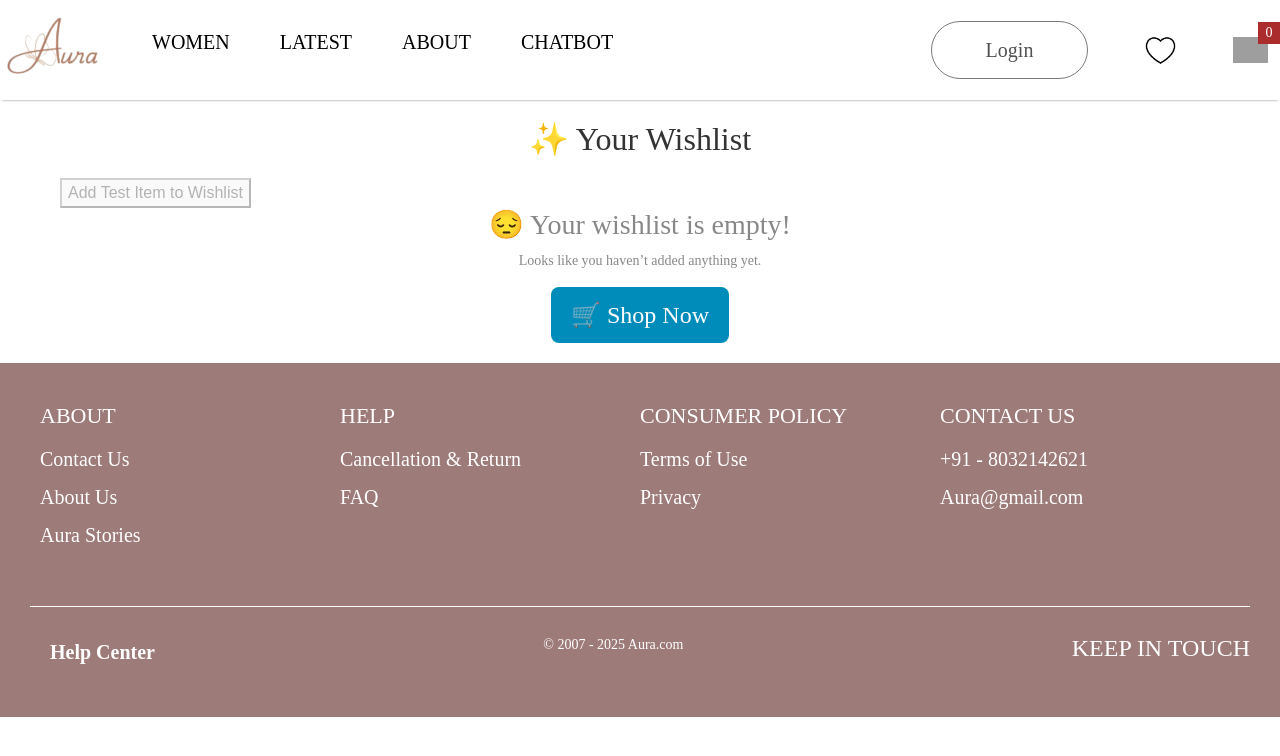
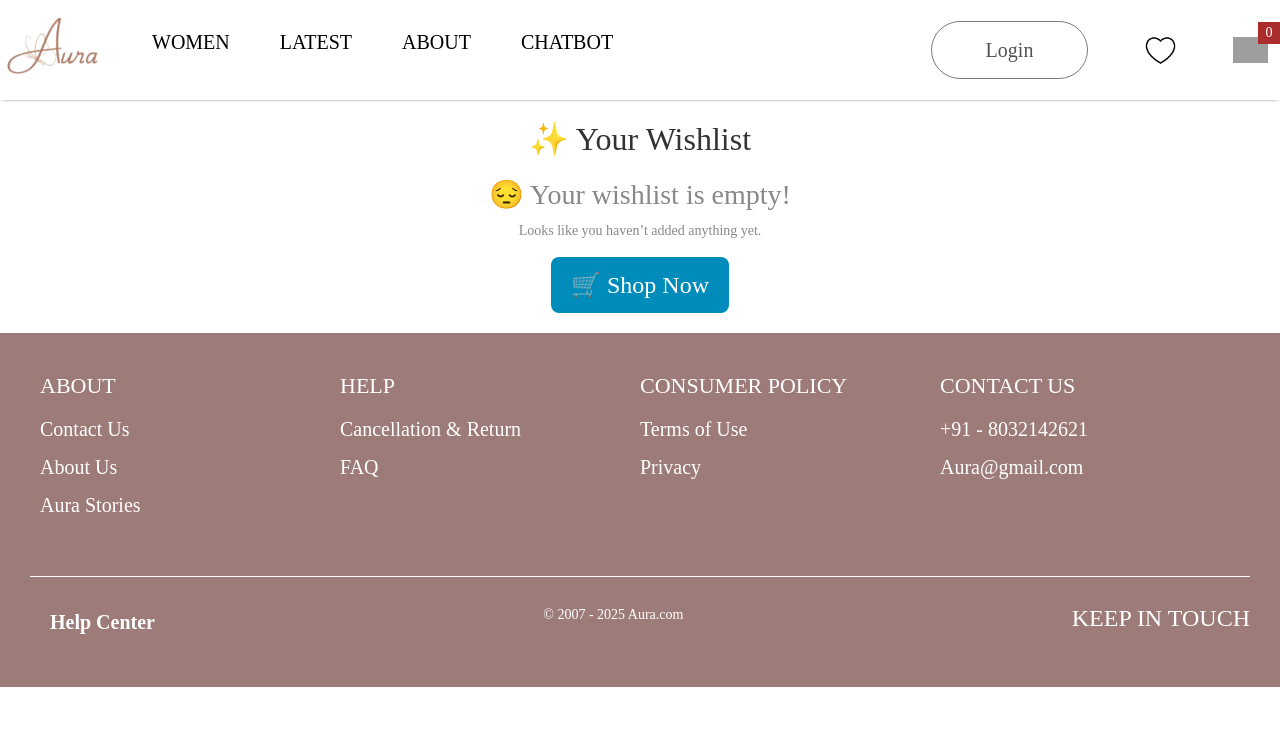
Before and after one commit to NandhanaRajeev/aura, a React (Create React App) app in the folder aura/: page /wishlist in a window 1280 px wide. Shown: the top 756 px of the page. Built offline with nearby package versions, Linux system fonts and the light colour scheme; grey boxes are pictures that could not be loaded.

Commit message:
new build

```diff
--- a/aura/src/Components/FilterPages/Card.js
+++ b/aura/src/Components/FilterPages/Card.js
@@ -103,9 +103,9 @@ const Card = ({ id, img, title, star, reviews, prevPrice, newPrice, company }) =
                         <del>{prevPrice}</del> {newPrice}
                     </div>
                     <div className="icon-container">
-                        <div className="wishlist">
+                        {/* <div className="wishlist">
                             <BsFillHeartFill className="wishlist-icon" />
-                        </div>
+                        </div> */}
                         <div
                             className={`bag ${isAddToCartDisabled ? "disabled" : ""}`}
                             onClick={isAddToCartDisabled ? null : handleAddToCart}
--- a/aura/src/Components/LandingPage/Wishlist/AddToWishlist.js
+++ b/aura/src/Components/LandingPage/Wishlist/AddToWishlist.js
@@ -3,47 +3,12 @@ import { BsTrash } from "react-icons/bs";
 import { Link } from "react-router-dom";
 import { WishlistContext } from "./WishlistContext";
 import { CartContext } from "../CartPage/CartContext";
-import { LoginContext } from "../../LoginContext";
 import "./AddToWishlist.css";
 
 const AddToWishlist = () => {
     const { wishlistItems, addToWishlist, removeFromWishlist, error, success } = useContext(WishlistContext);
     const { addToCart } = useContext(CartContext);
-    const { isLoggedIn } = useContext(LoginContext);
     const [isLoading, setIsLoading] = useState(null);
-    const [isAddingTestItem, setIsAddingTestItem] = useState(false);
-
-    const handleAddTestItem = async () => {
-        if (isAddingTestItem || !isLoggedIn) {
-            if (!isLoggedIn) alert("Please log in to add items to wishlist.");
-            return;
-        }
-
-        const testItem = {
-            id: 1, // Replace with a valid product ID from your backend
-            title: "Test Product",
-            image: "test-image.jpg",
-            price: 100,
-            prev_price: 150,
-            star: 4,
-            reviews: 10,
-        };
-        console.log("Attempting to add test item to wishlist:", testItem);
-        setIsAddingTestItem(true);
-
-        try {
-            const success = await addToWishlist(testItem);
-            console.log("Add test item result:", success);
-            if (success) {
-                alert("Test item added to wishlist!");
-            }
-        } catch (error) {
-            console.error("Error adding test item:", error);
-            alert("Failed to add test item.");
-        } finally {
-            setIsAddingTestItem(false);
-        }
-    };
 
     const handleRemove = async (productId) => {
         if (!window.confirm("Remove this item from your wishlist?")) return;
@@ -79,19 +44,12 @@ const AddToWishlist = () => {
             reviews: item.reviews,
         };
 
-        console.log("Adding to cart:", cartItem);
         setIsLoading(item.product_id);
         try {
-            const success = await addToCart(cartItem);
-            if (success) {
-                alert("Item added to cart!");
-            }
+            await addToCart(cartItem);
+            alert("Item added to cart!");
         } catch (error) {
-            console.error("Error adding to cart:", {
-                message: error.message,
-                response: error.response?.data,
-                status: error.response?.status,
-            });
+            console.error("Error adding to cart:", error);
             alert("Failed to add to cart.");
         } finally {
             setIsLoading(null);
@@ -114,9 +72,6 @@ const AddToWishlist = () => {
     return (
         <div className="wishlist-container">
             <h2 className="wishlist-title">✨ Your Wishlist</h2>
-            <button onClick={handleAddTestItem} disabled={isAddingTestItem || !isLoggedIn}>
-                {isAddingTestItem ? "Adding..." : "Add Test Item to Wishlist"}
-            </button>
             {error && <p className="error" style={{ color: "red", textAlign: "center" }}>{error}</p>}
             {success && <p className="success" style={{ color: "green", textAlign: "center" }}>{success}</p>}
             {wishlistItems.length > 0 ? (
```
Also changed, not shown: 8 other files (tests, documents, lock files or other folders).
